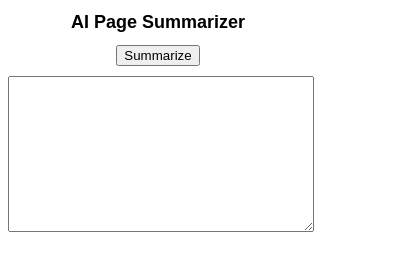
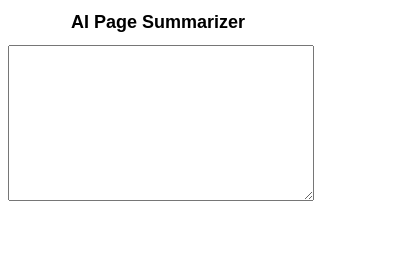
Before and after one commit to lassestilvang/ai-summary-extension, a browser extension: page popup.html in a window 400 px wide. Drawn offline with Linux system fonts and the light colour scheme.

Commit message:
Trigger the summarization when clicking the extension.

```diff
--- a/popup.html
+++ b/popup.html
@@ -6,7 +6,6 @@
 </head>
 <body>
   <h1>AI Page Summarizer</h1>
-  <button id="summarize">Summarize</button>
   <textarea id="summary" rows="10" cols="40" readonly></textarea>
   <script src="popup.js"></script>
 </body>
--- a/popup.js
+++ b/popup.js
@@ -1,7 +1,5 @@
 document.addEventListener('DOMContentLoaded', function() {
-  document.getElementById('summarize').addEventListener('click', function() {
-    chrome.runtime.sendMessage({ action: 'summarize' });
-  });
+  chrome.runtime.sendMessage({ action: 'summarize' });
 
   chrome.runtime.onMessage.addListener(function(request, sender, sendResponse) {
     if (request.action === 'display_summary') {
--- a/style.css
+++ b/style.css
@@ -8,11 +8,6 @@ h1 {
   text-align: center;
 }
 
-button {
-  display: block;
-  margin: 10px auto;
-}
-
 textarea {
   width: 100%;
 }
```
